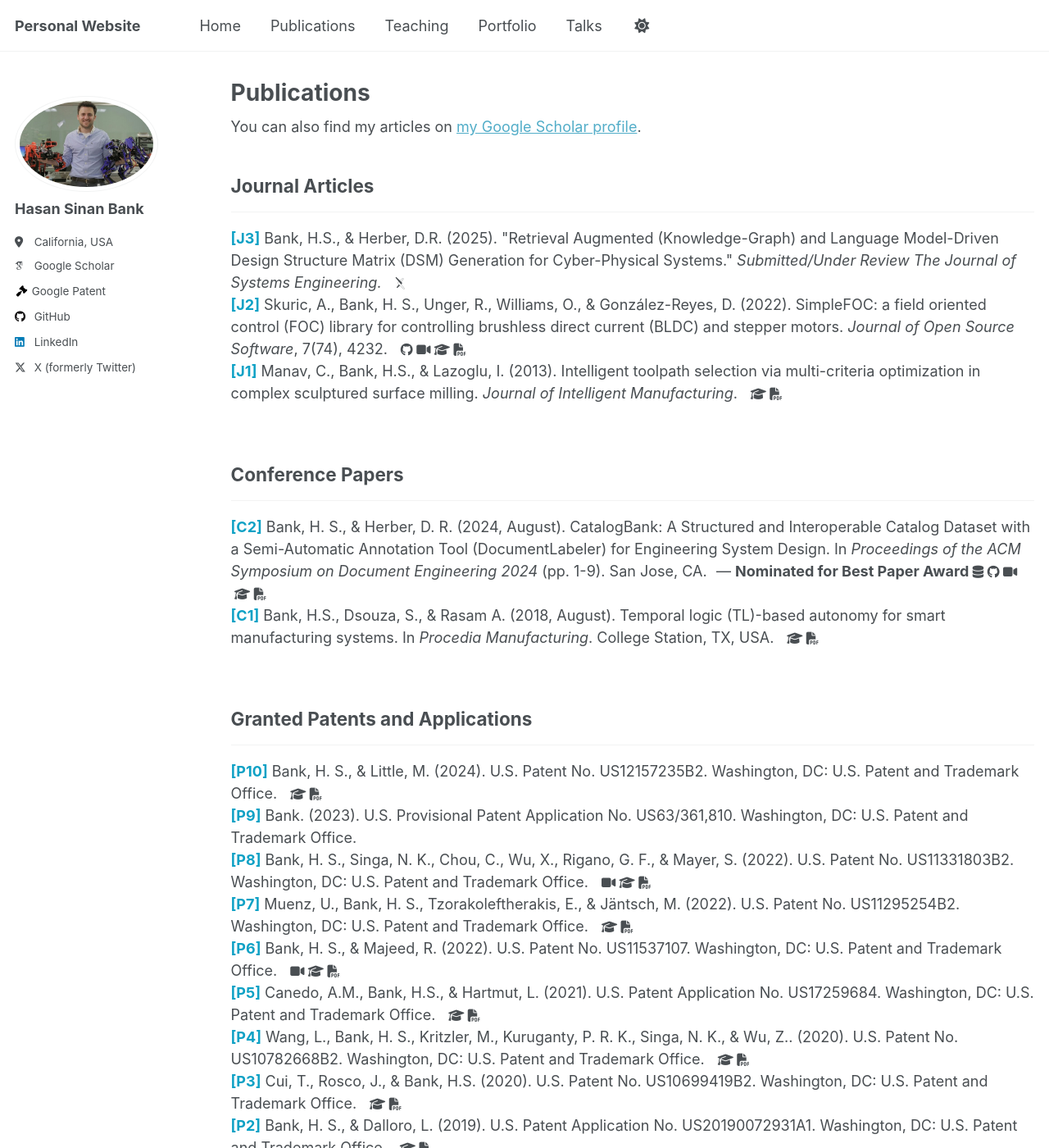
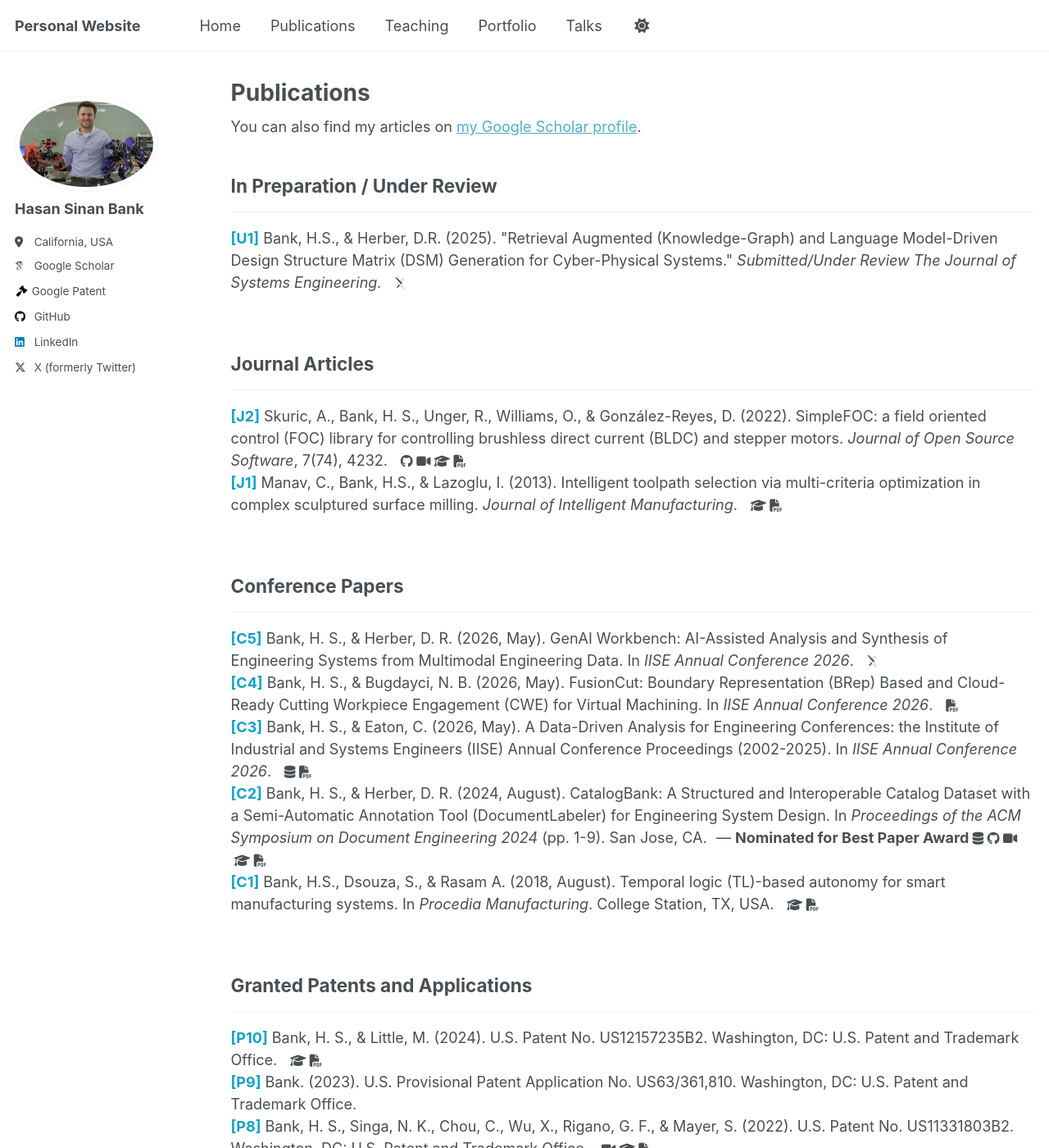
Before and after one commit to bankh/bankh.github.io, a Jekyll site: the page built from _pages/publications.html, in a window 1280 px wide and 1400 px high. Shown: the whole window at 82% size. Built offline with Jekyll 4.4.1, drawn with Linux system fonts in a browser that asks for light colours; some web fonts are replaced; a script that is not in the unit is left out; comment, search, counter and statistics services are not loaded.

Commit message:
Update: Web update- conference papers.

```diff
--- a/_pages/publications.html
+++ b/_pages/publications.html
@@ -25,6 +25,7 @@ author_profile: true
 {% assign conference_pubs = "" | split: "" %}
 {% assign patent_pubs = "" | split: "" %}
 {% assign magazine_pubs = "" | split: "" %}
+{% assign under_review_pubs = "" | split: "" %}
 
 {% for pub in sorted_pubs %}
   {% if pub.type contains "Patent" %}
@@ -33,10 +34,25 @@ author_profile: true
     {% assign conference_pubs = conference_pubs | push: pub %}
   {% elsif pub.type contains "Scientific Magazine" or pub.type contains "Magazine" %}
     {% assign magazine_pubs = magazine_pubs | push: pub %}
+  {% elsif pub.type contains "Submitted" or pub.type contains "Under Review" %}
+    {% assign under_review_pubs = under_review_pubs | push: pub %}
   {% else %}
     {% assign journal_pubs = journal_pubs | push: pub %}
   {% endif %}
 {% endfor %}
+
+<!-- In Preparation / Under Review Section -->
+{% if under_review_pubs.size > 0 %}
+<h2>In Preparation / Under Review</h2>
+<hr />
+{% assign ur_count = under_review_pubs.size %}
+{% for post in under_review_pubs %}
+  {% assign current_label = '[U' | append: ur_count | append: ']' %}
+  {% assign ur_count = ur_count | minus: 1 %}
+  {% include archive-single-publication.html post=post type='list' label=current_label %}
+{% endfor %}
+<br />
+{% endif %}
 
 <!-- Journal Articles Section -->
 {% if journal_pubs.size > 0 %}
--- /dev/null
+++ b/_publications/2026-Conference-IISE-Data-Driven.md
@@ -0,0 +1,21 @@
+---
+title: "A Data-Driven Analysis for Engineering Conferences: the Institute of Industrial and Systems Engineers (IISE) Annual Conference Proceedings (2002-2025)"
+collection: publications
+permalink: /publication/2026-Conference-IISE-Data-Driven
+excerpt: 'This paper presents a data-driven analysis of the IISE Annual Conference Proceedings spanning from 2002 to 2025.'
+date: 2026-05-17
+type: 'Conference'
+venue: 'IISE Annual Conference 2026'
+month: 'May'
+paperurl: 'https://drive.google.com/file/d/1WlyvgGH2qfzgxAVnn8pMf_Sc1iD-XZsW/view?usp=sharing'
+data: 'https://data-driven-engineering-conferences.github.io/'
+authors: 'Bank, H. S., & Eaton, C'
+citation: '@inproceedings{bank2026datadriven,
+  title={A Data-Driven Analysis for Engineering Conferences: the Institute of Industrial and Systems Engineers (IISE) Annual Conference Proceedings (2002-2025)},
+  author={Bank, Hasan Sinan and Eaton, C.},
+  booktitle={IISE Annual Conference 2026},
+  year={2026}
+}'
+---
+
+<!-- Accepted at IISE Annual Conference, 2026. -->
--- /dev/null
+++ b/_publications/2026-Conference-IISE-FusionCut.md
@@ -0,0 +1,20 @@
+---
+title: "FusionCut: Boundary Representation (BRep) Based and Cloud-Ready Cutting Workpiece Engagement (CWE) for Virtual Machining"
+collection: publications
+permalink: /publication/2026-Conference-IISE-FusionCut
+excerpt: 'This paper presents FusionCut, a BRep-based and cloud-ready approach for cutting workpiece engagement in virtual machining.'
+date: 2026-05-17
+type: 'Conference'
+venue: 'IISE Annual Conference 2026'
+month: 'May'
+paperurl: 'https://drive.google.com/file/d/1GD6g_6EAsCSqHC_HhZDvn_GgvwICh4RK/view?usp=sharing'
+authors: 'Bank, H. S., & Bugdayci, N. B'
+citation: '@inproceedings{bank2026fusioncut,
+  title={FusionCut: Boundary Representation (BRep) Based and Cloud-Ready Cutting Workpiece Engagement (CWE) for Virtual Machining},
+  author={Bank, Hasan Sinan and Bugdayci, Nuri Bugra},
+  booktitle={IISE Annual Conference 2026},
+  year={2026}
+}'
+---
+
+<!-- Accepted at IISE Annual Conference, 2026. -->
--- /dev/null
+++ b/_publications/2026-Conference-IISE-GenAI-Workbench.md
@@ -0,0 +1,20 @@
+---
+title: "GenAI Workbench: AI-Assisted Analysis and Synthesis of Engineering Systems from Multimodal Engineering Data"
+collection: publications
+permalink: /publication/2026-Conference-IISE-GenAI-Workbench
+excerpt: 'This paper presents an AI-assisted workbench for analysis and synthesis of engineering systems using multimodal engineering data.'
+date: 2026-05-17
+type: 'Conference'
+venue: 'IISE Annual Conference 2026'
+month: 'May'
+paperurl: 'https://arxiv.org/pdf/2603.00251'
+authors: 'Bank, H. S., & Herber, D. R'
+citation: '@inproceedings{bank2026genaiworkbench,
+  title={GenAI Workbench: AI-Assisted Analysis and Synthesis of Engineering Systems from Multimodal Engineering Data},
+  author={Bank, Hasan Sinan and Herber, Daniel R.},
+  booktitle={IISE Annual Conference 2026},
+  year={2026}
+}'
+---
+
+<!-- Accepted at IISE Annual Conference, 2026. -->
--- a/docker-compose.yaml
+++ b/docker-compose.yaml
@@ -5,4 +5,6 @@ services:
     volumes: [ .:/usr/src/app ]
     ports: [ 4000:4000 ]
     user: 1000:1000
+    environment:
+      - JEKYLL_ENV=production
     command: sh -c "bundle install && bundle exec jekyll serve -H 0.0.0.0 -w --config _config.yml,_config_dev.yml"
```
